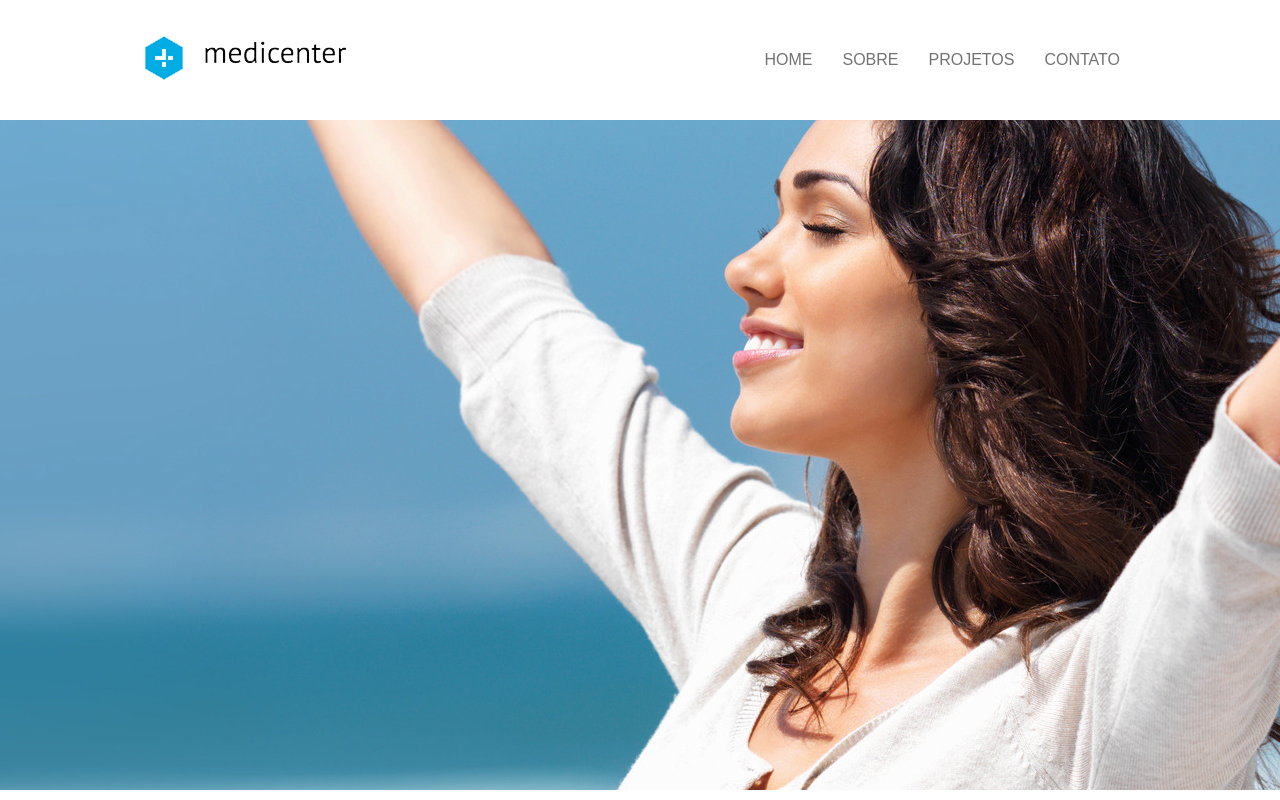
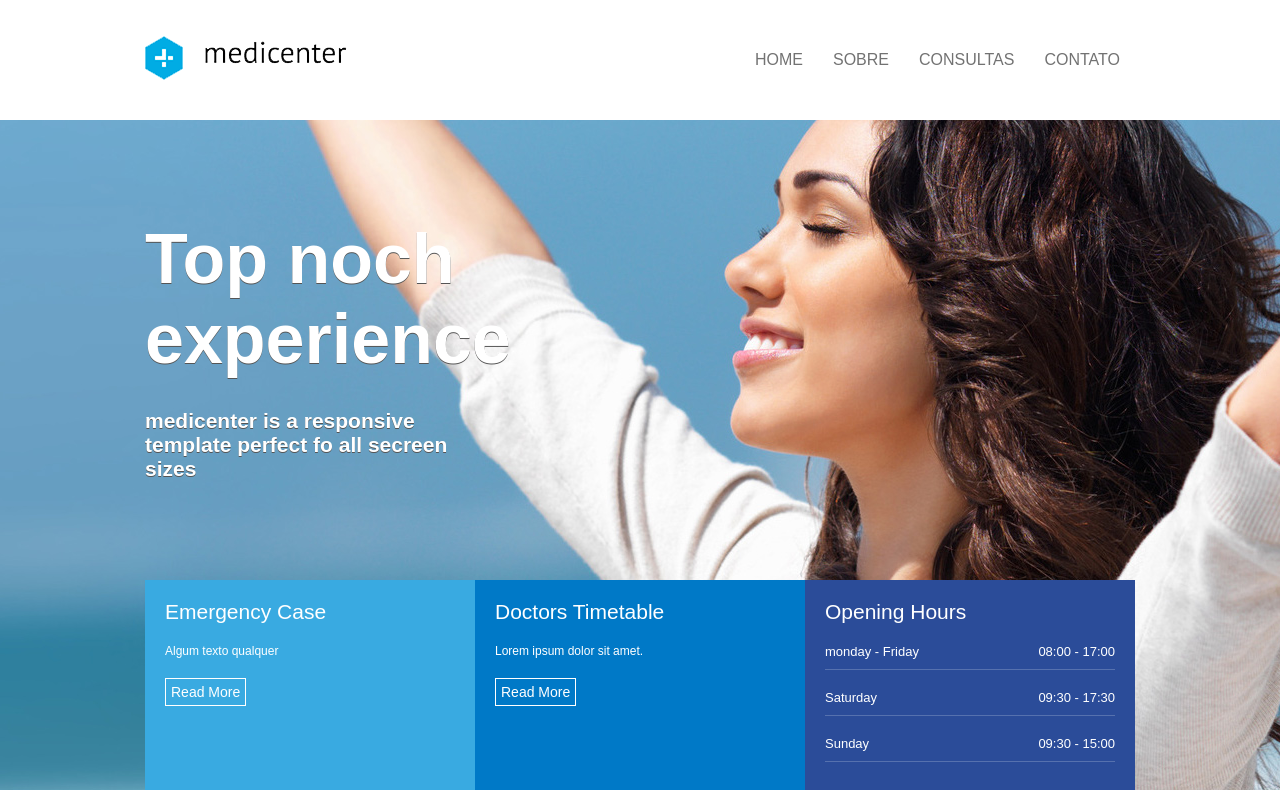
Before and after one commit to gerson-dev/Medicenter-gitpages, a plain HTML site: page index.html in a window 1280 px wide. Drawn offline with Linux system fonts and the light colour scheme.

Commit message:
Adicionado toda a section do Banner principal

```diff
--- a/assets/css/styles.css
+++ b/assets/css/styles.css
@@ -1,3 +1,7 @@
+*{
+    font-family:arial;
+}
+
 body{
    margin: 0;
    padding: 0
@@ -9,7 +13,8 @@ header{
     height:120px;
 }
 .container{
-    display:flex;justify-content:space-between;
+    display:flex;
+    justify-content:space-between;
     width:990px;
 
 }
@@ -46,15 +51,102 @@ nav a{
 }
 
 nav a:hover{
-    background-color: blue;
+    background-color: #00ADE5;
     color: #fff;
 
 }
 
 .banner{
+    display:flex;
+    justify-content: center;
     background-image: url(../image/img1.jpg);
     background-position:center ;
     background-repeat: no-repeat;
     background-size: cover;
     height:670px;
 }
+
+.column{
+    flex-direction: column;
+}
+
+.banner_headline{
+    display:flex;
+    justify-content: center;
+    flex-direction: column;
+    flex: 1;
+
+}
+
+h1{
+    font-size:70px;
+    color:white;
+    text-shadow: 0px 1px 0px #555;
+    margin: 0;
+    padding: 0;
+    max-width: 350px;
+}
+
+h2{
+    font-size:21px;
+    color:white;
+    text-shadow: 0px 1px 0px #555;
+    margin: 0;
+    padding: 0;
+    max-width: 350px;
+    margin-top: 30px;
+}
+
+.banner_options{
+    height:210px;
+    display: flex;
+
+}
+
+.banner1,
+.banner2,
+.banner3{
+    flex: 1;
+    color: #fff;
+    padding:20px;
+}
+
+.banner1{
+    background-color:#39aae1;
+}
+
+.banner2{
+    background-color:#0079c7;
+}
+
+.banner3{
+    background-color:#2b4c99;
+}
+
+.banner_title{
+    font-size:21px;
+}
+
+.banner_desc{
+    font-size:12px;
+    margin-top:20px;
+    margin-bottom:20px;
+}
+
+.banner_options a{
+    display: inline-block;
+    border: 1px  solid #fff;
+    padding:5px;
+    color: #fff;
+    font-size: 14px;
+    text-decoration: none
+}
+
+.date_hour{
+    display:flex;
+    justify-content:space-between;
+    font-size: 13px;
+    margin-top: 20px;
+    padding-bottom: 10px;
+    border-bottom: 1px solid rgba(255, 255, 255, 0.205);
+}
--- a/index.html
+++ b/index.html
@@ -22,7 +22,7 @@
                     <ul>
                         <li><a href="">Home</a></li>
                         <li><a href="">Sobre</a></li>
-                        <li><a href="">projetos</a></li>
+                        <li><a href="">Consultas</a></li>
                         <li><a href="">Contato</a></li>
                     </ul>
                 </nav>
@@ -31,6 +31,45 @@
     </header>
 
     <section class="banner">
+        <div class="container column">
+
+            <div class="banner_headline">
+                <h1>Top noch experience</h1>
+                <h2>medicenter is a responsive template perfect fo all secreen sizes</h2>
+            </div>
+
+            <div class="banner_options">
+                <div class="banner1">
+                    <div class="banner_title">Emergency Case</div>
+                    <div class="banner_desc">Algum texto qualquer</div>
+                    <a href="">Read More</a>
+                </div>
+                <div class="banner2">
+                    <div class="banner_title">Doctors Timetable</div>
+                    <div class="banner_desc">Lorem ipsum dolor sit amet.</div>
+                    <a href="">Read More</a>
+                </div>
+                <div class="banner3">
+                    <div class="banner_title">Opening Hours</div>
+                    <div class="date_hour">
+                        <div>monday - Friday</div>
+                        <div>08:00 - 17:00</div>
+                    </div>
+
+                    <div class="date_hour">
+                        <div>Saturday</div>
+                        <div>09:30 - 17:30</div>
+                    </div>
+
+                    <div class="date_hour">
+                        <div>Sunday</div>
+                        <div>09:30 - 15:00</div>
+                    </div>
+
+                </div>
+            </div>
+
+        </div>
 
     </section>
 </body>
```
